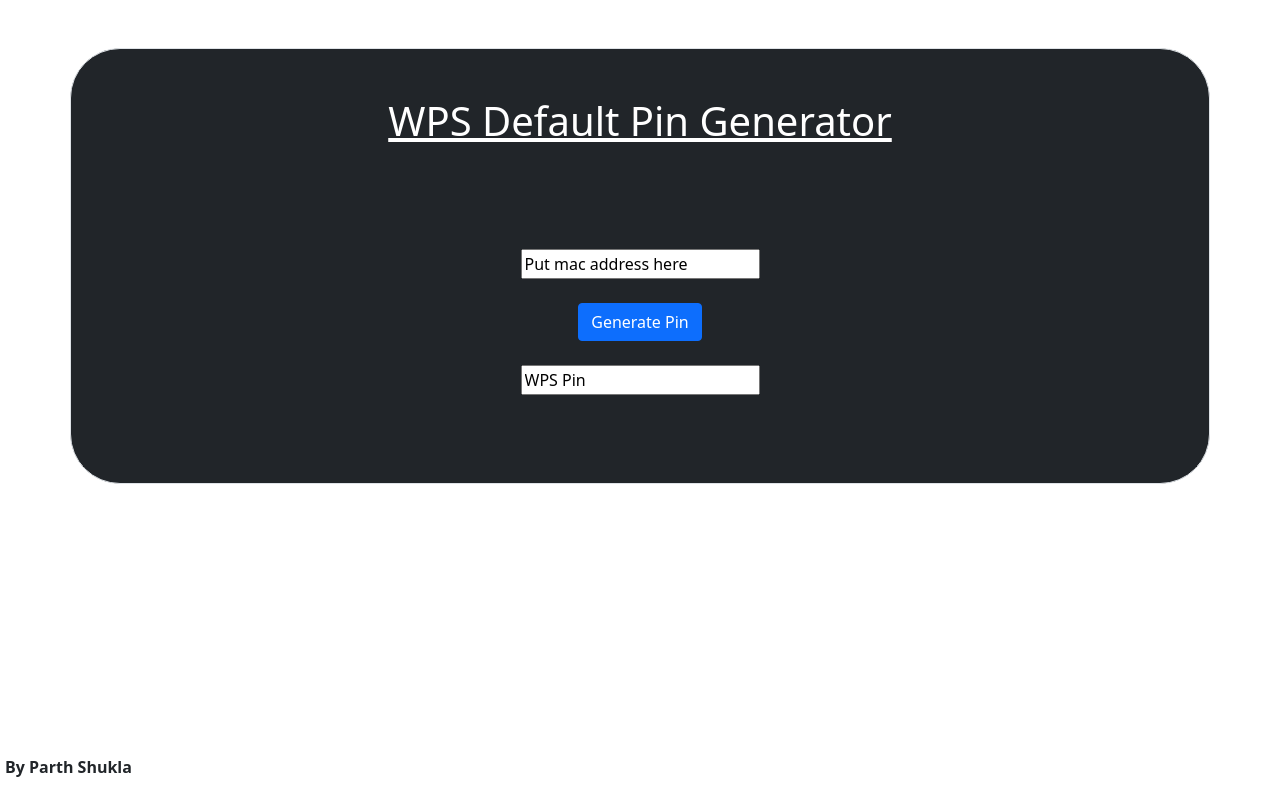
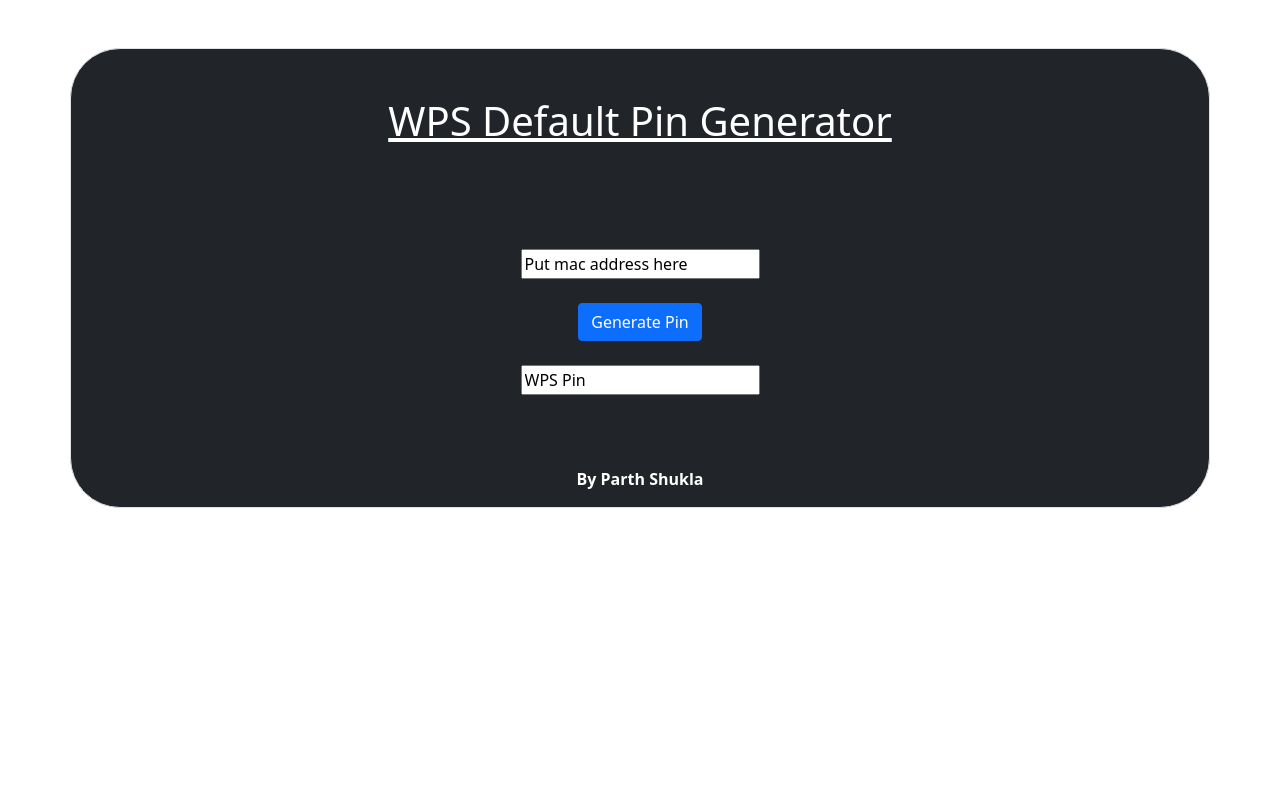
Before and after one commit to hidimpu/WPS-Default-Pin-Generator, a plain HTML site: page index.html in a window 1280 px wide. Drawn offline with nearby package versions, Linux system fonts and the light colour scheme.

Commit message:
random tweaks 🤠

```diff
--- a/index.html
+++ b/index.html
@@ -31,14 +31,15 @@
 <input name="pin" type="text"  value="WPS Pin" maxlength="8" >
 <br> <br>
 <br> <br>
+<p><b>By Parth Shukla</b></p>
 
 </form>
 </div>
 </div>
 
+
+
 </center>
-<p style="position:absolute;bottom:5px;left:5px"><b>By Parth Shukla</b></p>
-
 
 
 <script>
```
